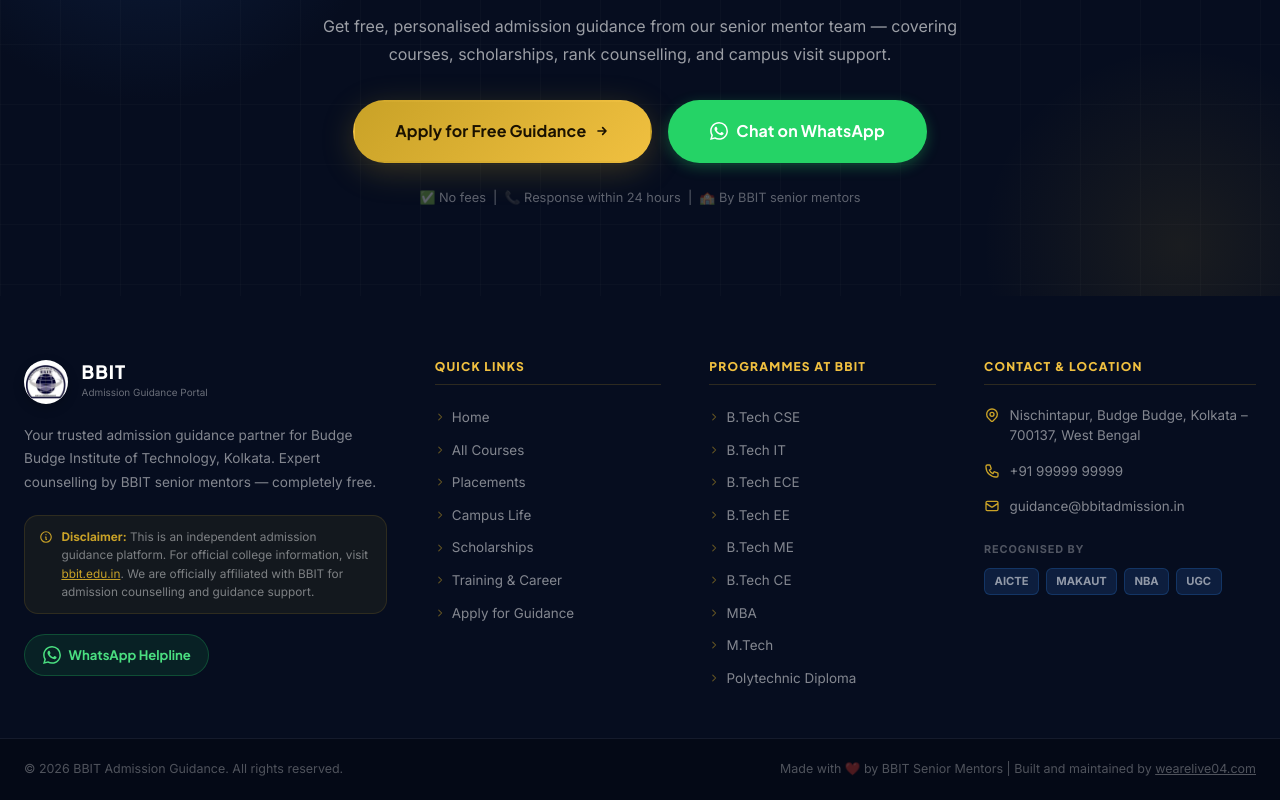
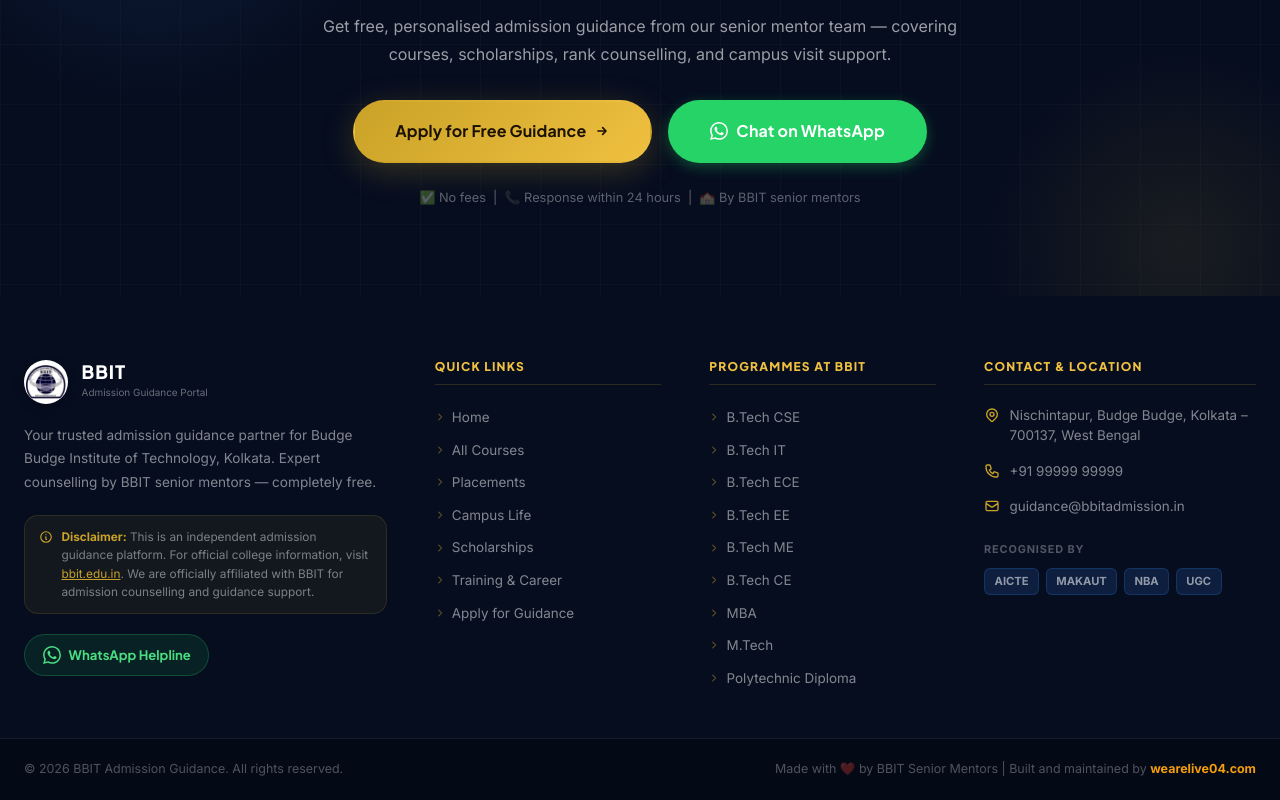
Before and after one commit to ABVicky/BBIT-Admission, a Next.js app: page / in a window 1280 px wide. Shown: the part 6797-7597 px from the top of the page. Built offline with nearby package versions, Linux system fonts and the light colour scheme.

Commit message:
Design: Applied wearelive04.com theme color to footer credit

```diff
--- a/src/components/Footer.tsx
+++ b/src/components/Footer.tsx
@@ -130,7 +130,7 @@
                 <div className="container">
                     <div className={styles.footerBottomRow}>
                         <p>© 2026 BBIT Admission Guidance. All rights reserved.</p>
-                        <p>Made with ❤️ by BBIT Senior Mentors | Built and maintained by <a href="https://wearelive04.com" target="_blank" rel="noopener noreferrer" style={{ color: "inherit", textDecoration: "underline" }}>wearelive04.com</a></p>
+                        <p>Made with ❤️ by BBIT Senior Mentors | Built and maintained by <a href="https://wearelive04.com" target="_blank" rel="noopener noreferrer" style={{ color: "#f59e0b", fontWeight: "700", textDecoration: "none" }}>wearelive04.com</a></p>
                     </div>
                 </div>
             </div>
```
